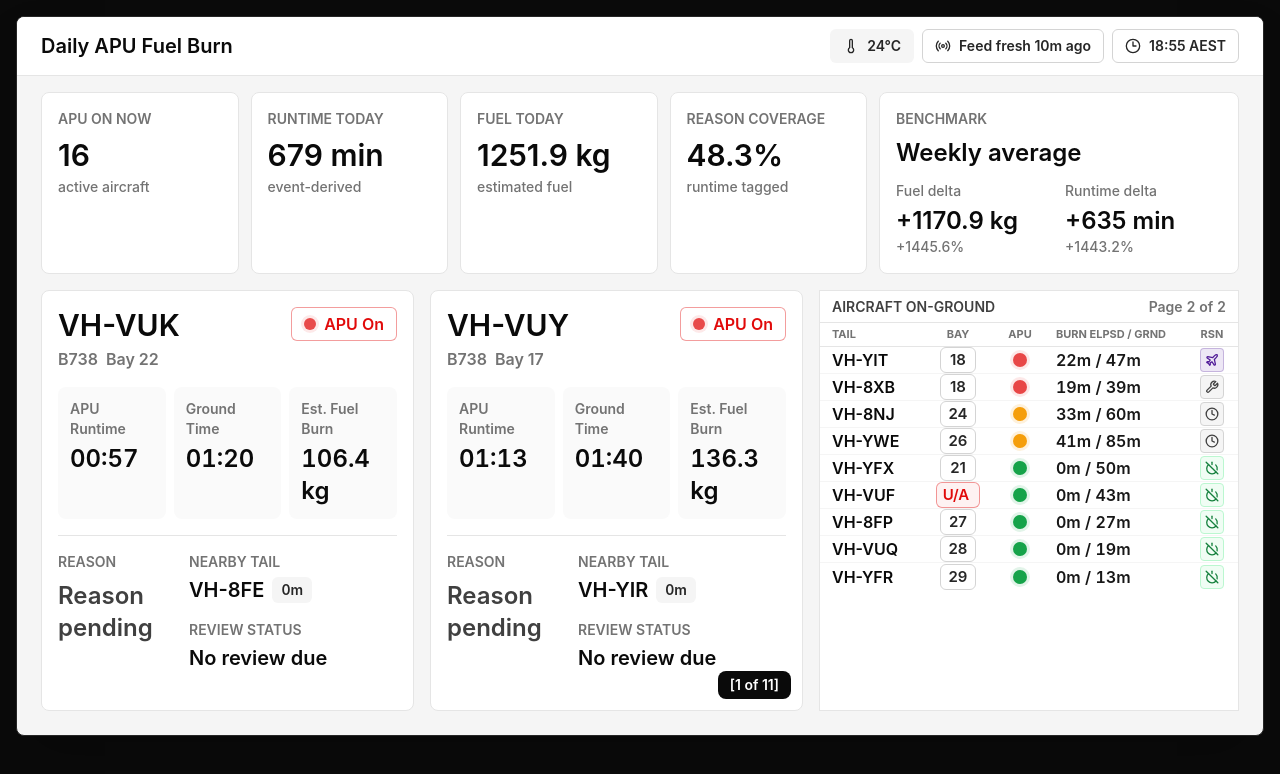
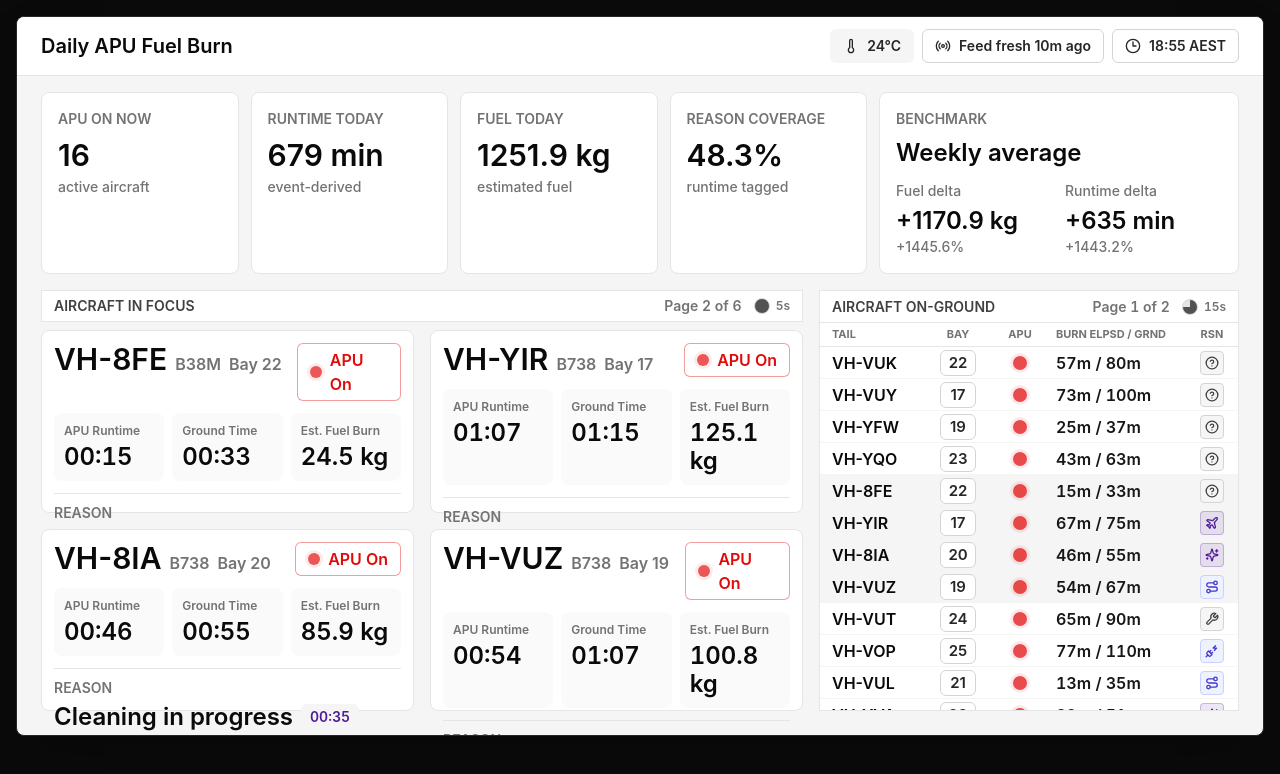
Before and after one commit to ben-dowden/APU-Alerting-Dashboard, a Next.js app: page /senior/bne/wallboard in a window 1280 px wide. Shown: the top 774 px of the page. Built offline with nearby package versions, Linux system fonts and the light colour scheme.

Commit message:
Show-four-card-wallboard-rotation

```diff
--- a/components/wallboard/senior-wallboard-layout.tsx
+++ b/components/wallboard/senior-wallboard-layout.tsx
@@ -8,10 +8,9 @@ import {
   deriveCurrentBoard,
   deriveDailyScorecard,
 } from "@/lib/read-models";
-import { WallboardAircraftCarousel } from "./wallboard-aircraft-carousel";
+import { WallboardAircraftStage } from "./wallboard-aircraft-stage";
 import { WallboardCommandBar } from "./wallboard-command-bar";
 import { WallboardScorecardBand } from "./wallboard-scorecard-band";
-import { WallboardSideIndex } from "./wallboard-side-index";
 
 const boardNowIso = "2026-05-22T08:55:00.000Z";
 
@@ -75,11 +74,7 @@ export function SeniorWallboardLayout() {
           scorecard={scorecard}
         />
 
-        <div className="grid min-h-0 flex-1 grid-cols-[minmax(0,1fr)_420px] gap-4 px-6 pb-6">
-          <WallboardAircraftCarousel aircraft={aircraftCards} />
-
-          <WallboardSideIndex aircraft={aircraftCards} />
-        </div>
+        <WallboardAircraftStage aircraft={aircraftCards} />
       </div>
     </main>
   );
--- a/components/wallboard/wallboard-aircraft-card.tsx
+++ b/components/wallboard/wallboard-aircraft-card.tsx
@@ -14,8 +14,6 @@ const formatDuration = (minutes: number) => {
   return `${String(hours).padStart(2, "0")}:${String(remainingMinutes).padStart(2, "0")}`;
 };
 
-const formatDistance = (distanceMeters: number) => `${distanceMeters}m`;
-
 const apuBadgeState = (aircraft: AircraftCardReadModel): ApuStatusBadgeState => {
   if (aircraft.manualOffPending) {
     return "pending";
@@ -24,34 +22,21 @@ const apuBadgeState = (aircraft: AircraftCardReadModel): ApuStatusBadgeState =>
   return aircraft.apuState === "off" ? "off" : "on";
 };
 
-const reviewLabel = (aircraft: AircraftCardReadModel) => {
-  if (aircraft.manualOffPending) {
-    return "Paused pending off";
-  }
-
-  if (aircraft.reviewState.isReviewDue) {
-    return "Review due";
-  }
-
-  return aircraft.reviewState.reviewDueAt ? "Review set" : "No review due";
-};
-
 export function WallboardAircraftCard({ aircraft }: WallboardAircraftCardProps) {
   return (
     <article
       aria-label={`${aircraft.tail} wallboard aircraft card`}
-      className="flex min-h-0 flex-col rounded-product border border-neutral-200 bg-white p-4"
+      className="flex min-h-0 flex-col rounded-product border border-neutral-200 bg-white p-3"
     >
       <AircraftHeader aircraft={aircraft} />
       <AircraftMetricGrid aircraft={aircraft} />
 
       <div
         aria-label={`${aircraft.tail} wallboard context`}
-        className="mt-4 grid min-h-0 flex-1 grid-cols-[minmax(0,1fr)_minmax(13rem,0.68fr)] gap-4 border-t border-neutral-200 pt-4"
+        className="mt-3 min-h-0 flex-1 border-t border-neutral-200 pt-3"
         role="group"
       >
         <ReasonSummary aircraft={aircraft} />
-        <OperationalStatusStack aircraft={aircraft} />
       </div>
     </article>
   );
@@ -60,16 +45,20 @@ export function WallboardAircraftCard({ aircraft }: WallboardAircraftCardProps)
 function AircraftHeader({ aircraft }: { aircraft: AircraftCardReadModel }) {
   return (
     <div className="flex items-start justify-between gap-3">
-      <div className="min-w-0">
-        <div className="flex min-w-0 items-center gap-2">
-          <p className="truncate text-3xl font-semibold leading-9 tracking-normal text-neutral-950">
-            {aircraft.tail}
-          </p>
-          <SourceQualityCharm size="wallboard" sourceCharms={aircraft.sourceCharms} />
-        </div>
-        <div className="mt-1 flex flex-wrap items-center gap-2 text-base font-semibold text-neutral-500">
+      <div
+        aria-label={`${aircraft.tail} identity`}
+        className="flex min-w-0 flex-wrap items-baseline gap-x-2 gap-y-1"
+        role="group"
+      >
+        <p className="truncate text-3xl font-semibold leading-8 tracking-normal text-neutral-950">
+          {aircraft.tail}
+        </p>
+        <div className="flex min-w-0 flex-wrap items-center gap-2 text-base font-semibold text-neutral-500">
           {aircraft.aircraftType ? <span>{aircraft.aircraftType}</span> : null}
           {aircraft.bay ? <span>{aircraft.bay}</span> : null}
+        </div>
+        <div className="self-center">
+          <SourceQualityCharm size="wallboard" sourceCharms={aircraft.sourceCharms} />
         </div>
       </div>
       <ApuStatusBadge size="wallboard" state={apuBadgeState(aircraft)} />
@@ -79,7 +68,7 @@ function AircraftHeader({ aircraft }: { aircraft: AircraftCardReadModel }) {
 
 function AircraftMetricGrid({ aircraft }: { aircraft: AircraftCardReadModel }) {
   return (
-    <dl className="mt-4 grid grid-cols-3 gap-2">
+    <dl className="mt-3 grid grid-cols-3 gap-2">
       <WallboardMetric label="APU Runtime" value={formatDuration(aircraft.apuRuntimeMinutes)} />
       <WallboardMetric label="Ground Time" value={formatDuration(aircraft.groundMinutes)} />
       <WallboardMetric label="Est. Fuel Burn" value={`${aircraft.estimatedFuelKg} kg`} />
@@ -89,9 +78,11 @@ function AircraftMetricGrid({ aircraft }: { aircraft: AircraftCardReadModel }) {
 
 function WallboardMetric({ label, value }: { label: string; value: string }) {
   return (
-    <div className="rounded-product bg-neutral-50 p-3">
-      <dt className="text-sm font-semibold text-neutral-500">{label}</dt>
-      <dd className="mt-1 text-2xl font-semibold tabular-nums text-neutral-950">{value}</dd>
+    <div className="rounded-product bg-neutral-50 p-2.5">
+      <dt className="text-xs font-semibold text-neutral-500">{label}</dt>
+      <dd className="mt-1 text-2xl font-semibold leading-7 tabular-nums text-neutral-950">
+        {value}
+      </dd>
     </div>
   );
 }
@@ -99,11 +90,13 @@ function WallboardMetric({ label, value }: { label: string; value: string }) {
 function ReasonSummary({ aircraft }: { aircraft: AircraftCardReadModel }) {
   return (
     <section aria-label={`Reason for ${aircraft.tail}`} className="min-w-0">
-      <p className="text-sm font-semibold uppercase tracking-normal text-neutral-500">Reason</p>
+      <p className="text-sm font-semibold uppercase leading-none tracking-normal text-neutral-500">
+        Reason
+      </p>
       {aircraft.currentReason ? (
         <CurrentReasonSummary currentReason={aircraft.currentReason} />
       ) : (
-        <p className="mt-2 text-2xl font-semibold tracking-normal text-neutral-700">
+        <p className="mt-2 text-2xl font-semibold leading-7 tracking-normal text-neutral-700">
           Reason pending
         </p>
       )}
@@ -119,7 +112,7 @@ function CurrentReasonSummary({
   return (
     <div className="mt-2 min-w-0">
       <div className="flex min-w-0 items-center gap-2">
-        <p className="min-w-0 truncate text-2xl font-semibold tracking-normal text-neutral-950">
+        <p className="min-w-0 break-words text-2xl font-semibold leading-7 tracking-normal text-neutral-950">
           {currentReason.categoryLabel}
         </p>
         <Badge
@@ -135,48 +128,3 @@ function CurrentReasonSummary({
     </div>
   );
 }
-
-function OperationalStatusStack({ aircraft }: { aircraft: AircraftCardReadModel }) {
-  return (
-    <section
-      aria-label={`Operational status for ${aircraft.tail}`}
-      className="grid content-start gap-4"
-    >
-      <NearbyTailSummary aircraft={aircraft} />
-      <ReviewStatusSummary aircraft={aircraft} />
-    </section>
-  );
-}
-
-function NearbyTailSummary({ aircraft }: { aircraft: AircraftCardReadModel }) {
-  const closestAircraft = aircraft.proximity.closestAircraft;
-
-  return (
-    <div>
-      <p className="text-sm font-semibold uppercase tracking-normal text-neutral-500">
-        Nearby Tail
-      </p>
-      {closestAircraft ? (
-        <div className="mt-1 flex items-center gap-2">
-          <p className="text-xl font-semibold text-neutral-950">{closestAircraft.tail}</p>
-          <Badge className="px-2 py-0.5 text-sm leading-5 tabular-nums" variant="secondary">
-            {formatDistance(closestAircraft.distanceMeters)}
-          </Badge>
-        </div>
-      ) : (
-        <p className="mt-1 text-xl font-semibold text-neutral-700">Unavailable</p>
-      )}
-    </div>
-  );
-}
-
-function ReviewStatusSummary({ aircraft }: { aircraft: AircraftCardReadModel }) {
-  return (
-    <div>
-      <p className="text-sm font-semibold uppercase tracking-normal text-neutral-500">
-        Review Status
-      </p>
-      <p className="mt-1 text-xl font-semibold text-neutral-950">{reviewLabel(aircraft)}</p>
-    </div>
-  );
-}
--- a/components/wallboard/wallboard-aircraft-carousel.tsx
+++ b/components/wallboard/wallboard-aircraft-carousel.tsx
@@ -1,92 +1,52 @@
-"use client";
-
-import { useEffect, useRef, useState } from "react";
-
 import type { AircraftCardReadModel } from "@/lib/read-models";
 import { WallboardAircraftCard } from "./wallboard-aircraft-card";
+import { WallboardTimerWheel } from "./wallboard-timer-wheel";
 
 type WallboardAircraftCarouselProps = {
   aircraft: AircraftCardReadModel[];
+  intervalMs: number;
+  pageCount: number;
+  pageIndex: number;
+  remainingMs: number;
 };
 
-const cardsPerPage = 2;
-const rotationIntervalMs = 10000;
-
-const chunkAircraft = (aircraft: AircraftCardReadModel[]) => {
-  const pages: AircraftCardReadModel[][] = [];
-
-  for (let index = 0; index < aircraft.length; index += cardsPerPage) {
-    pages.push(aircraft.slice(index, index + cardsPerPage));
-  }
-
-  return pages;
-};
-
-const tailIdsForPage = (pages: AircraftCardReadModel[][], pageIndex: number) =>
-  pages[pageIndex]?.map((aircraft) => aircraft.tail) ?? [];
-
-const visibleAircraftFor = (aircraft: AircraftCardReadModel[], tailIds: string[]) => {
-  const aircraftByTail = new Map(aircraft.map((item) => [item.tail, item]));
-
-  return tailIds
-    .map((tail) => aircraftByTail.get(tail))
-    .filter((item): item is AircraftCardReadModel => Boolean(item));
-};
-
-export function WallboardAircraftCarousel({ aircraft }: WallboardAircraftCarouselProps) {
-  const latestAircraftRef = useRef(aircraft);
-  const [pageIndex, setPageIndex] = useState(0);
-  const [visibleTailIds, setVisibleTailIds] = useState(() =>
-    tailIdsForPage(chunkAircraft(aircraft), 0),
-  );
-  const pages = chunkAircraft(aircraft);
-  const pageCount = pages.length;
-  const safePageIndex = pageCount > 0 ? Math.min(pageIndex, pageCount - 1) : 0;
-  const visibleAircraft = visibleAircraftFor(aircraft, visibleTailIds);
-
-  useEffect(() => {
-    latestAircraftRef.current = aircraft;
-    setVisibleTailIds((currentTailIds) => {
-      const latestTailIds = new Set(aircraft.map((item) => item.tail));
-      const currentPageStillExists = currentTailIds.every((tail) => latestTailIds.has(tail));
-
-      return currentPageStillExists ? currentTailIds : tailIdsForPage(chunkAircraft(aircraft), 0);
-    });
-  }, [aircraft]);
-
-  useEffect(() => {
-    const intervalId = window.setInterval(() => {
-      setPageIndex((currentIndex) => {
-        const latestPages = chunkAircraft(latestAircraftRef.current);
-        const latestPageCount = latestPages.length;
-        const nextIndex = latestPageCount > 0 ? (currentIndex + 1) % latestPageCount : 0;
-
-        setVisibleTailIds(tailIdsForPage(latestPages, nextIndex));
-
-        return nextIndex;
-      });
-    }, rotationIntervalMs);
-
-    return () => window.clearInterval(intervalId);
-  }, []);
-
+export function WallboardAircraftCarousel({
+  aircraft,
+  intervalMs,
+  pageCount,
+  pageIndex,
+  remainingMs,
+}: WallboardAircraftCarouselProps) {
   return (
     <section
       aria-label="Wallboard carousel stage"
-      className="relative grid min-h-0 grid-cols-2 gap-4"
-      data-rotation-interval-ms={rotationIntervalMs}
+      className="flex min-h-0 flex-col"
+      data-rotation-interval-ms={intervalMs}
     >
-      <div className="contents transition-opacity duration-200">
-        {visibleAircraft.map((aircraftCard) => (
+      <div className="mb-2 flex h-8 shrink-0 items-center justify-between gap-3 border border-neutral-200 bg-white px-3">
+        <h2 className="text-sm font-semibold uppercase leading-none tracking-normal text-neutral-700">
+          Aircraft in focus
+        </h2>
+        <div className="flex items-center gap-3">
+          <p
+            aria-live="polite"
+            className="text-sm font-semibold leading-none tabular-nums text-neutral-500"
+          >
+            Page {pageIndex + 1} of {pageCount}
+          </p>
+          <WallboardTimerWheel
+            intervalMs={intervalMs}
+            label="Aircraft cards rotate"
+            remainingMs={remainingMs}
+          />
+        </div>
+      </div>
+
+      <div className="grid min-h-0 flex-1 grid-cols-2 grid-rows-2 gap-4">
+        {aircraft.map((aircraftCard) => (
           <WallboardAircraftCard aircraft={aircraftCard} key={aircraftCard.tail} />
         ))}
       </div>
-
-      {pageCount > 1 ? (
-        <div className="absolute bottom-3 right-3 rounded-product bg-neutral-950 px-3 py-1 text-sm font-semibold text-white">
-          [{safePageIndex + 1} of {pageCount}]
-        </div>
-      ) : null}
     </section>
   );
 }
--- /dev/null
+++ b/components/wallboard/wallboard-aircraft-stage.tsx
@@ -0,0 +1,100 @@
+"use client";
+
+import { useEffect, useMemo, useState } from "react";
+
+import type { AircraftCardReadModel } from "@/lib/read-models";
+import { WallboardAircraftCarousel } from "./wallboard-aircraft-carousel";
+import { WallboardSideIndex } from "./wallboard-side-index";
+
+type WallboardAircraftStageProps = {
+  aircraft: AircraftCardReadModel[];
+};
+
+export const wallboardCardPageSize = 4;
+export const wallboardSidebarPageSize = 16;
+export const wallboardCardRotationIntervalMs = 5000;
+export const wallboardSidebarRotationIntervalMs = 20000;
+
+const tickMs = 1000;
+
+const chunkAircraft = (aircraft: AircraftCardReadModel[], pageSize: number) => {
+  const pages: AircraftCardReadModel[][] = [];
+
+  for (let index = 0; index < aircraft.length; index += pageSize) {
+    pages.push(aircraft.slice(index, index + pageSize));
+  }
+
+  return pages;
+};
+
+const remainingFor = (elapsedMs: number, intervalMs: number) =>
+  intervalMs - (elapsedMs % intervalMs);
+
+export function WallboardAircraftStage({ aircraft }: WallboardAircraftStageProps) {
+  const [elapsedMs, setElapsedMs] = useState(0);
+  const aircraftSignature = useMemo(
+    () => aircraft.map((aircraftCard) => aircraftCard.tail).join("|"),
+    [aircraft],
+  );
+
+  useEffect(() => {
+    setElapsedMs(0);
+  }, [aircraftSignature]);
+
+  useEffect(() => {
+    const intervalId = window.setInterval(() => {
+      setElapsedMs((currentElapsedMs) => currentElapsedMs + tickMs);
+    }, tickMs);
+
+    return () => window.clearInterval(intervalId);
+  }, [aircraftSignature]);
+
+  const sidebarPages = useMemo(
+    () => chunkAircraft(aircraft, wallboardSidebarPageSize),
+    [aircraft],
+  );
+  const sidebarPageCount = Math.max(1, sidebarPages.length);
+  const sidebarPageIndex =
+    sidebarPages.length > 0
+      ? Math.floor(elapsedMs / wallboardSidebarRotationIntervalMs) % sidebarPages.length
+      : 0;
+  const visibleSidebarAircraft = sidebarPages[sidebarPageIndex] ?? [];
+  const cardPagesInSidebar = useMemo(
+    () => chunkAircraft(visibleSidebarAircraft, wallboardCardPageSize),
+    [visibleSidebarAircraft],
+  );
+  const cardSlotIndex = Math.floor(
+    (elapsedMs % wallboardSidebarRotationIntervalMs) / wallboardCardRotationIntervalMs,
+  );
+  const cardPageIndexWithinSidebar =
+    cardPagesInSidebar.length > 0 ? Math.min(cardSlotIndex, cardPagesInSidebar.length - 1) : 0;
+  const visibleCardAircraft = cardPagesInSidebar[cardPageIndexWithinSidebar] ?? [];
+  const globalCardPageCount = Math.max(1, Math.ceil(aircraft.length / wallboardCardPageSize));
+  const globalCardPageIndex = Math.min(
+    sidebarPageIndex * (wallboardSidebarPageSize / wallboardCardPageSize) +
+      cardPageIndexWithinSidebar,
+    globalCardPageCount - 1,
+  );
+  const highlightedTailIds = visibleCardAircraft.map((aircraftCard) => aircraftCard.tail);
+
+  return (
+    <div className="grid min-h-0 flex-1 grid-cols-[minmax(0,1fr)_420px] gap-4 px-6 pb-6">
+      <WallboardAircraftCarousel
+        aircraft={visibleCardAircraft}
+        intervalMs={wallboardCardRotationIntervalMs}
+        pageCount={globalCardPageCount}
+        pageIndex={globalCardPageIndex}
+        remainingMs={remainingFor(elapsedMs, wallboardCardRotationIntervalMs)}
+      />
+
+      <WallboardSideIndex
+        aircraft={visibleSidebarAircraft}
+        highlightedTailIds={highlightedTailIds}
+        intervalMs={wallboardSidebarRotationIntervalMs}
+        pageCount={sidebarPageCount}
+        pageIndex={sidebarPageIndex}
+        remainingMs={remainingFor(elapsedMs, wallboardSidebarRotationIntervalMs)}
+      />
+    </div>
+  );
+}
--- a/components/wallboard/wallboard-side-index.tsx
+++ b/components/wallboard/wallboard-side-index.tsx
@@ -1,22 +1,29 @@
 "use client";
 
-import { useEffect, useLayoutEffect, useRef, useState, type CSSProperties } from "react";
+import type { CSSProperties } from "react";
 
 import { ApuStatusLed, type ApuStatusLedState } from "@/components/senior/apu-status-led";
 import { ReasonCharm } from "@/components/senior/reason-charm";
 import { Badge } from "@/components/ui/badge";
+import { cn } from "@/lib/utils/cn";
 import type { AircraftCardReadModel } from "@/lib/read-models";
+import { WallboardTimerWheel } from "./wallboard-timer-wheel";
 
 type WallboardSideIndexProps = {
   aircraft: AircraftCardReadModel[];
+  highlightedTailIds?: string[];
+  intervalMs: number;
+  pageCount: number;
+  pageIndex: number;
+  remainingMs: number;
 };
 
 const minRowsPerPage = 12;
-const maxRowsPerPage = 15;
+const maxRowsPerPage = 16;
 const minRowHeightPx = 25;
 const targetRowHeightPx = 34;
 const railChromeHeightPx = 56;
-const rotationIntervalMs = 5000;
+const defaultRowHeightPx = 32;
 
 type WallboardOpsRailDensity = {
   rowHeightPx: number;
@@ -25,10 +32,10 @@ type WallboardOpsRailDensity = {
 
 export const estimateWallboardOpsRailDensity = (railHeightPx: number): WallboardOpsRailDensity => {
   const availableBodyHeightPx = Math.max(0, railHeightPx - railChromeHeightPx);
-  const rowCapacityAtTargetHeight = Math.floor(availableBodyHeightPx / targetRowHeightPx);
+  const rowCapacityAtMinimumHeight = Math.floor(availableBodyHeightPx / minRowHeightPx);
   const rowsPerPage = Math.min(
     maxRowsPerPage,
-    Math.max(minRowsPerPage, rowCapacityAtTargetHeight),
+    Math.max(minRowsPerPage, rowCapacityAtMinimumHeight),
   );
   const rowHeightPx = Math.min(
     targetRowHeightPx,
@@ -36,29 +43,6 @@ export const estimateWallboardOpsRailDensity = (railHeightPx: number): Wallboard
   );
 
   return { rowHeightPx, rowsPerPage };
-};
-
-const defaultRailDensity = estimateWallboardOpsRailDensity(0);
-
-const chunkAircraft = (aircraft: AircraftCardReadModel[], pageSize: number) => {
-  const pages: AircraftCardReadModel[][] = [];
-
-  for (let index = 0; index < aircraft.length; index += pageSize) {
-    pages.push(aircraft.slice(index, index + pageSize));
-  }
-
-  return pages;
-};
-
-const tailIdsForPage = (pages: AircraftCardReadModel[][], pageIndex: number) =>
-  pages[pageIndex]?.map((aircraft) => aircraft.tail) ?? [];
-
-const visibleAircraftFor = (aircraft: AircraftCardReadModel[], tailIds: string[]) => {
-  const aircraftByTail = new Map(aircraft.map((item) => [item.tail, item]));
-
-  return tailIds
-    .map((tail) => aircraftByTail.get(tail))
-    .filter((item): item is AircraftCardReadModel => Boolean(item));
 };
 
 const apuSignal = (aircraft: AircraftCardReadModel) => {
@@ -93,78 +77,44 @@ const bayDisplay = (aircraft: AircraftCardReadModel) => {
 
 const compactMinutes = (minutes: number) => `${minutes}m`;
 
-export function WallboardSideIndex({ aircraft }: WallboardSideIndexProps) {
-  const latestAircraftRef = useRef(aircraft);
-  const railRef = useRef<HTMLElement>(null);
-  const [railDensity, setRailDensity] = useState(defaultRailDensity);
-  const [pageIndex, setPageIndex] = useState(0);
-  const [visibleTailIds, setVisibleTailIds] = useState(() =>
-    tailIdsForPage(chunkAircraft(aircraft, defaultRailDensity.rowsPerPage), 0),
-  );
-  const pages = chunkAircraft(aircraft, railDensity.rowsPerPage);
-  const pageCount = pages.length;
-  const safePageIndex = pageCount > 0 ? Math.min(pageIndex, pageCount - 1) : 0;
-  const visibleAircraft = visibleAircraftFor(aircraft, visibleTailIds);
+export function WallboardSideIndex({
+  aircraft,
+  highlightedTailIds = [],
+  intervalMs,
+  pageCount,
+  pageIndex,
+  remainingMs,
+}: WallboardSideIndexProps) {
+  const highlightedTails = new Set(highlightedTailIds);
   const railStyle = {
-    "--ops-row-height": `${railDensity.rowHeightPx}px`,
+    "--ops-row-height": `${defaultRowHeightPx}px`,
   } as CSSProperties;
-
-  useLayoutEffect(() => {
-    const updateRailDensity = () => {
-      setRailDensity(estimateWallboardOpsRailDensity(railRef.current?.clientHeight ?? 0));
-    };
-
-    updateRailDensity();
-    window.addEventListener("resize", updateRailDensity);
-
-    return () => window.removeEventListener("resize", updateRailDensity);
-  }, []);
-
-  useEffect(() => {
-    const latestPages = chunkAircraft(aircraft, railDensity.rowsPerPage);
-
-    latestAircraftRef.current = aircraft;
-    setPageIndex(0);
-    setVisibleTailIds(tailIdsForPage(latestPages, 0));
-  }, [aircraft, railDensity.rowsPerPage]);
-
-  useEffect(() => {
-    const intervalId = window.setInterval(() => {
-      setPageIndex((currentIndex) => {
-        const latestPages = chunkAircraft(latestAircraftRef.current, railDensity.rowsPerPage);
-        const latestPageCount = latestPages.length;
-        const nextIndex = latestPageCount > 0 ? (currentIndex + 1) % latestPageCount : 0;
-
-        setVisibleTailIds(tailIdsForPage(latestPages, nextIndex));
-
-        return nextIndex;
-      });
-    }, rotationIntervalMs);
-
-    return () => window.clearInterval(intervalId);
-  }, [railDensity.rowsPerPage]);
 
   return (
     <section
       aria-label="Wallboard side index"
       className="flex min-h-0 flex-col border border-neutral-200 bg-white"
-      data-rotation-interval-ms={rotationIntervalMs}
-      data-rows-per-page={railDensity.rowsPerPage}
-      ref={railRef}
+      data-rotation-interval-ms={intervalMs}
+      data-rows-per-page={maxRowsPerPage}
       style={railStyle}
     >
       <div className="flex h-8 shrink-0 items-center justify-between gap-3 border-b border-neutral-200 px-3">
         <h2 className="text-sm font-semibold uppercase leading-none tracking-normal text-neutral-700">
           Aircraft on-ground
         </h2>
-        {pageCount > 1 ? (
+        <div className="flex items-center gap-3">
           <p
             aria-live="polite"
             className="text-sm font-semibold leading-none tabular-nums text-neutral-500"
           >
-            Page {safePageIndex + 1} of {pageCount}
+            Page {pageIndex + 1} of {pageCount}
           </p>
-        ) : null}
+          <WallboardTimerWheel
+            intervalMs={intervalMs}
+            label="Sidebar page rotates"
+            remainingMs={remainingMs}
+          />
+        </div>
       </div>
 
       <div className="min-h-0 flex-1 overflow-hidden">
@@ -184,12 +134,17 @@ export function WallboardSideIndex({ aircraft }: WallboardSideIndexProps) {
             </tr>
           </thead>
           <tbody className="block">
-            {visibleAircraft.map((item) => {
+            {aircraft.map((item) => {
               const bay = bayDisplay(item);
+              const isHighlighted = highlightedTails.has(item.tail);
 
               return (
                 <tr
-                  className="grid h-[var(--ops-row-height)] grid-cols-[104px_68px_56px_minmax(0,1fr)_52px] border-b border-neutral-100 text-base leading-6 last:border-b-0"
+                  className={cn(
+                    "grid h-[var(--ops-row-height)] grid-cols-[104px_68px_56px_minmax(0,1fr)_52px] border-b border-neutral-100 text-base leading-6 last:border-b-0",
+                    isHighlighted && "bg-neutral-100",
+                  )}
+                  data-highlighted={isHighlighted ? "true" : "false"}
                   data-tail={item.tail}
                   data-urgency-rank={item.urgencyRank}
                   key={item.tail}
--- /dev/null
+++ b/components/wallboard/wallboard-timer-wheel.tsx
@@ -0,0 +1,31 @@
+type WallboardTimerWheelProps = {
+  intervalMs: number;
+  label: string;
+  remainingMs: number;
+};
+
+const clamp = (value: number, min: number, max: number) => Math.min(max, Math.max(min, value));
+
+export function WallboardTimerWheel({ intervalMs, label, remainingMs }: WallboardTimerWheelProps) {
+  const secondsRemaining = Math.max(0, Math.ceil(remainingMs / 1000));
+  const progress = intervalMs > 0 ? clamp(remainingMs / intervalMs, 0, 1) : 0;
+
+  return (
+    <div
+      aria-label={`${label} in ${secondsRemaining}s`}
+      className="flex items-center gap-1.5 text-xs font-semibold leading-none tabular-nums text-neutral-500"
+      data-interval-ms={intervalMs}
+      data-remaining-ms={remainingMs}
+      role="timer"
+    >
+      <span
+        aria-hidden="true"
+        className="size-4 rounded-full border border-neutral-300"
+        style={{
+          background: `conic-gradient(#525252 ${progress * 360}deg, #e5e5e5 0deg)`,
+        }}
+      />
+      <span>{secondsRemaining}s</span>
+    </div>
+  );
+}
```
Also changed, not shown: 1 other file (tests, documents, lock files or other folders).
